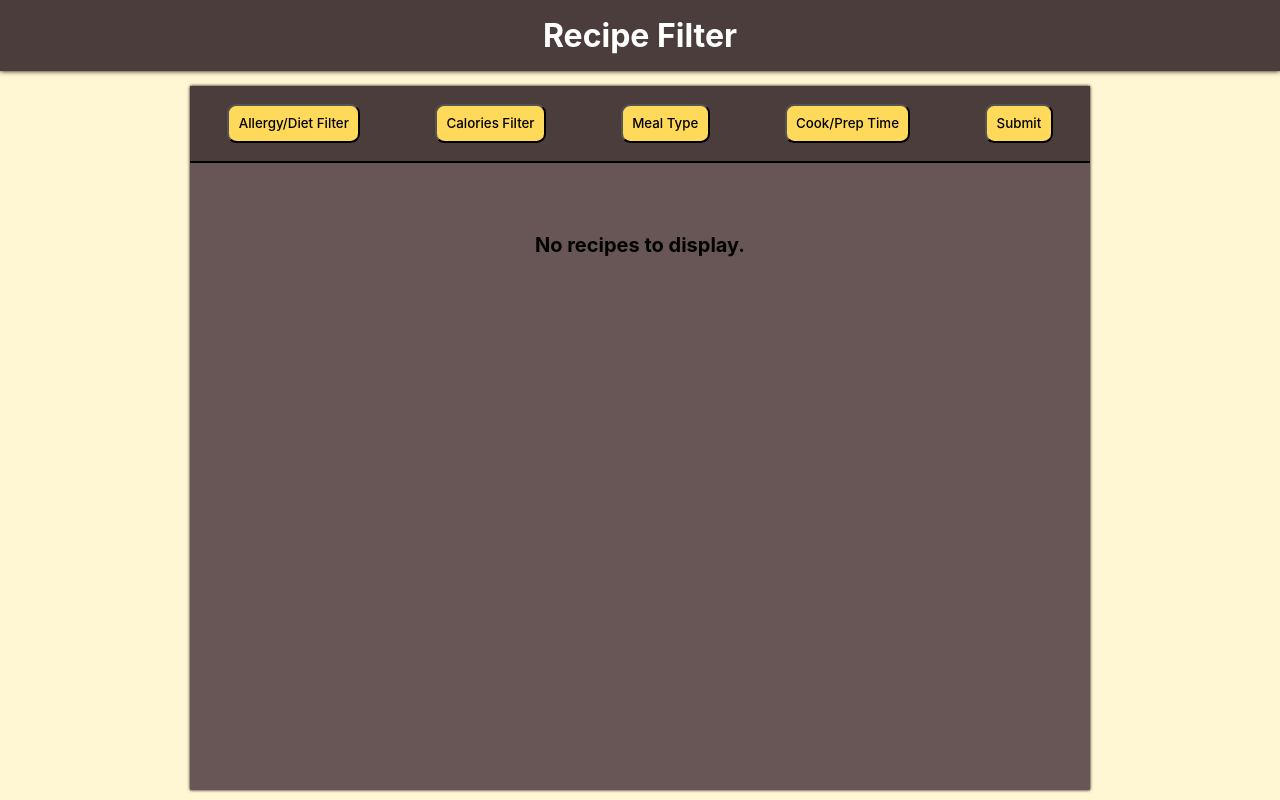
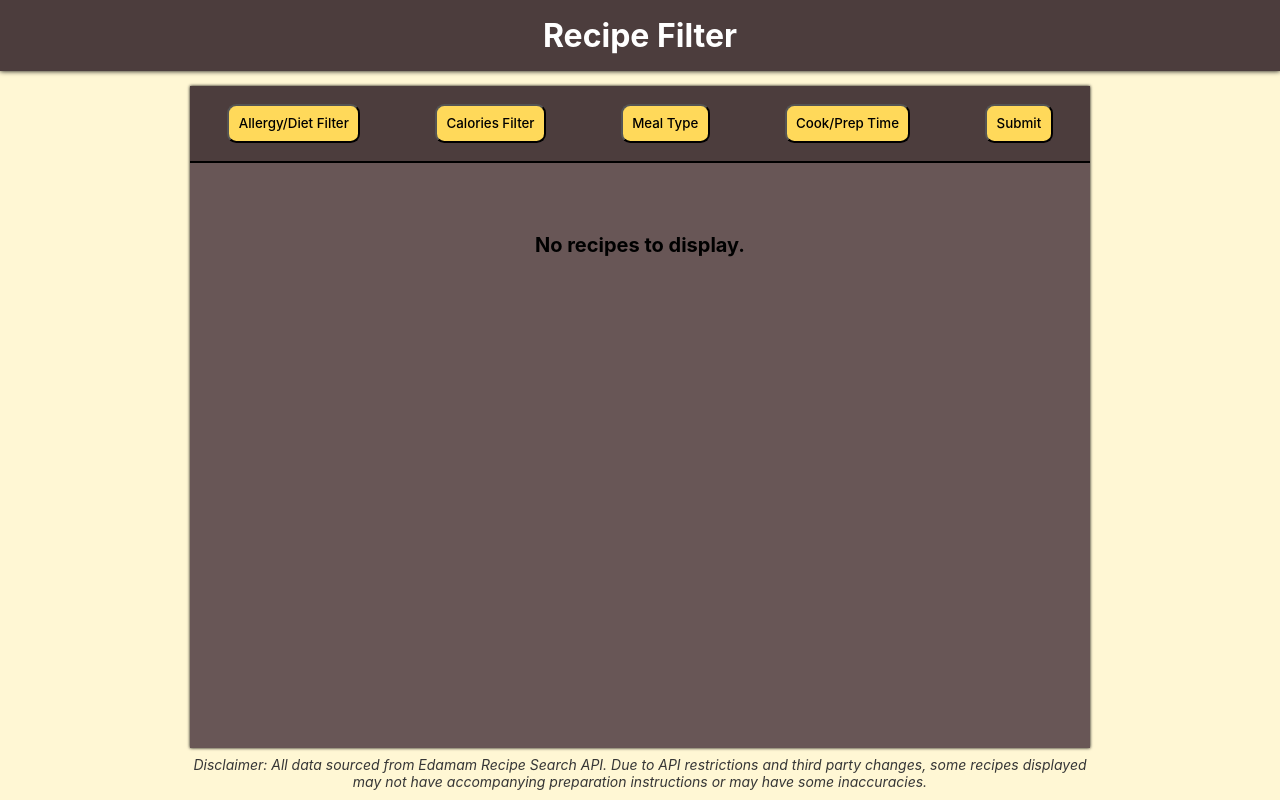
Before and after one commit to KyleTownsend74/RecipeFilter, a React (Vite) app: page / in a window 1280 px wide. Built offline with nearby package versions, Linux system fonts and the light colour scheme.

Commit message:
Add footer with disclaimer

```diff
--- a/src/App.jsx
+++ b/src/App.jsx
@@ -1,4 +1,5 @@
 import "./App.css"
+import Footer from "./components/Footer";
 import Header from "./components/Header.jsx"
 import MainContainer from "./components/MainContainer.jsx";
 
@@ -7,7 +8,7 @@ function App() {
         <div id="box">
             <Header/>
             <MainContainer/>
-            <div id="edamam-badge" data-color="transparent"></div>
+            <Footer/>
         </div>
     )
 }
--- /dev/null
+++ b/src/components/Footer.css
@@ -0,0 +1,10 @@
+#disclaimer {
+    margin: 0 auto;
+    margin-top: 8px;
+    text-align: center;
+    width: 90%;
+    max-width: 900px;
+    font-style: italic;
+    font-size: 14px;
+    color: rgb(54, 54, 54);
+}
--- /dev/null
+++ b/src/components/Footer.jsx
@@ -0,0 +1,17 @@
+import "./Footer.css";
+
+function Footer() {
+    return (
+        <>
+            <p id="disclaimer">
+                Disclaimer: All data sourced from Edamam Recipe Search API.
+                Due to API restrictions and third party changes, some recipes
+                displayed may not have accompanying preparation instructions
+                or may have some inaccuracies.
+            </p>
+            <div id="edamam-badge" data-color="transparent"></div>
+        </>
+    )
+}
+
+export default Footer
```
